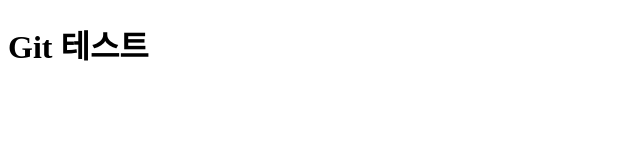
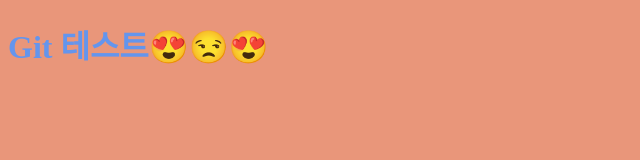
Before and after one commit to hyeminEE/Test-git, a plain HTML site: page index.html in a window 1280 px wide. Shown: the whole page, without its empty margins (0-640 px from the left). Drawn offline with Linux system fonts and the light colour scheme.

Commit message:
css수정

```diff
--- a/index.html
+++ b/index.html
@@ -8,7 +8,7 @@
     <link rel="stylesheet" href="./style.css">
 </head>
 <body>
-    <h1>Git 테스트</h1>
+    <h1>Git 테스트😍😒😍</h1>
 
 </body>
 </html>
--- a/style.css
+++ b/style.css
@@ -0,0 +1,6 @@
+h1{
+    color: cornflowerblue;
+}
+body {
+    background-color: darksalmon;
+}
```
